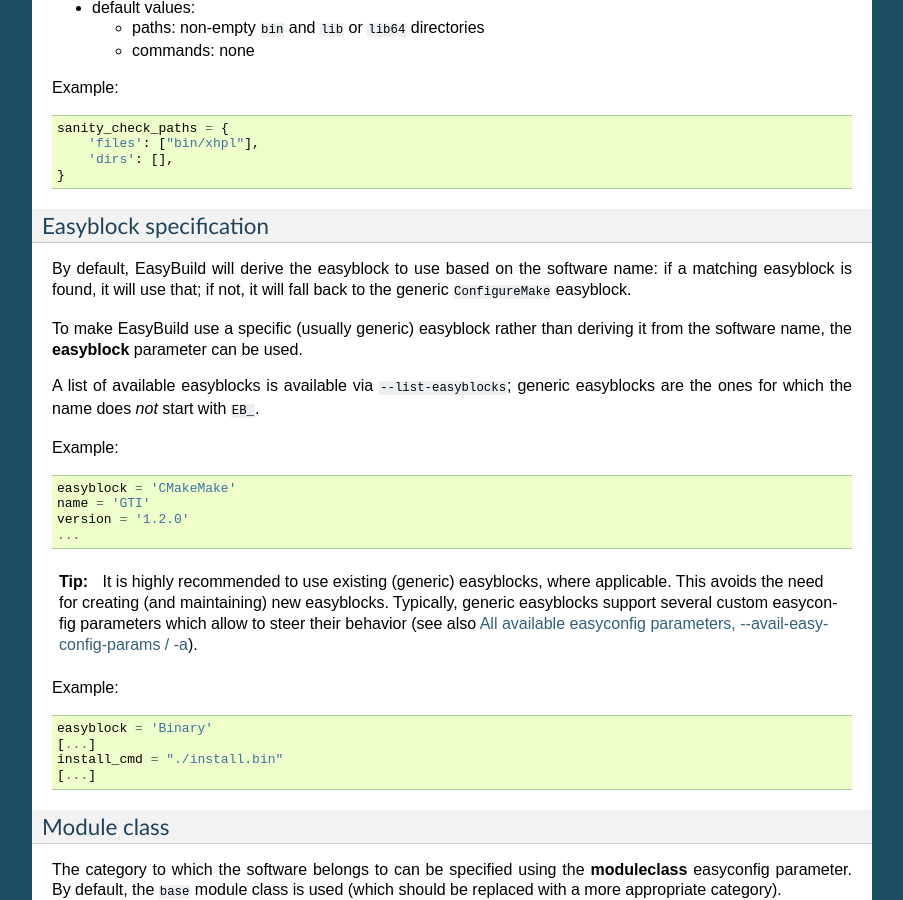
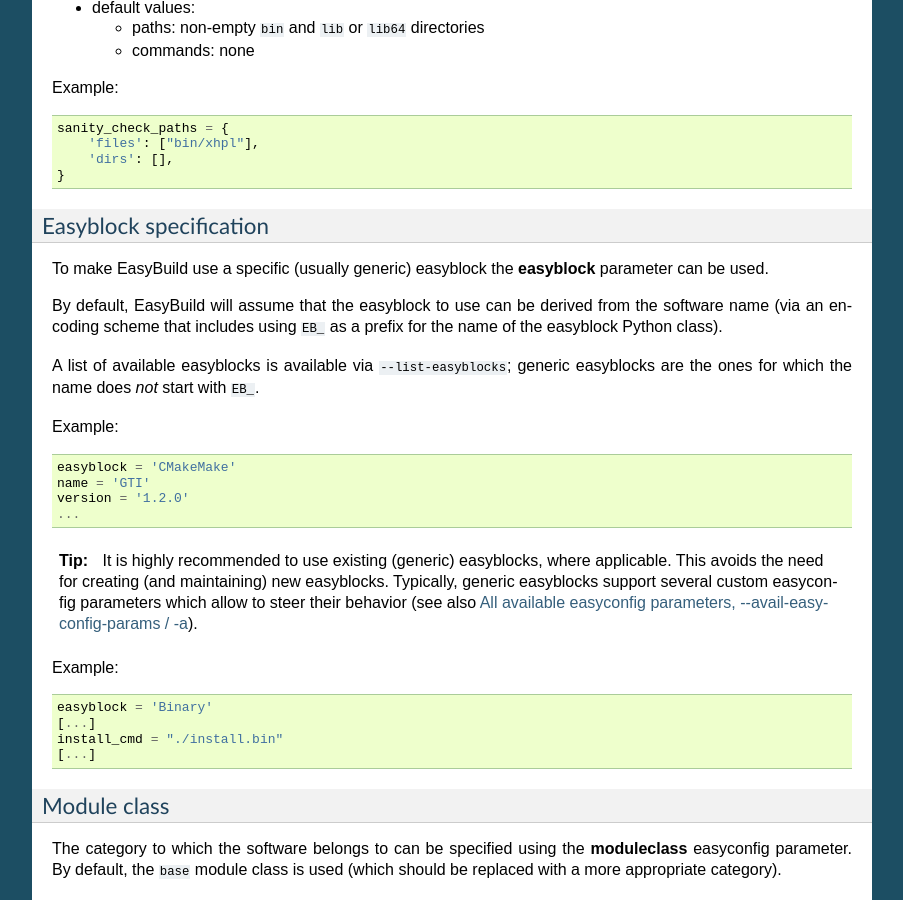
Before and after one commit to easybuilders/easybuild, a Sphinx documentation site: the page built from docs/Writing_easyconfig_files.rst, in a window 1280 px wide and 900 px high, scrolled down 4411 px. Shown: the whole window, without its empty margins (198-1101 px from the left). Built offline with Sphinx 7.4.7, drawn with Linux system fonts in a browser that asks for light colours.

Commit message:
fix documentation w.r.t. easyblock parameter, no more fallback to ConfigureMake

```diff
--- a/docs/Writing_easyconfig_files.rst
+++ b/docs/Writing_easyconfig_files.rst
@@ -265,15 +265,13 @@
 Easyblock specification
 ~~~~~~~~~~~~~~~~~~~~~~~
 
-By default, EasyBuild will derive the easyblock to use based on the software name:
-if a matching easyblock is found, it will use that;
-if not, it will fall back to the generic ``ConfigureMake`` easyblock.
+To make EasyBuild use a specific (usually generic) easyblock the **easyblock** parameter can be used.
 
-To make EasyBuild use a specific (usually generic) easyblock rather
-than deriving it from the software name, the **easyblock** parameter can be used.
+By default, EasyBuild will assume that the easyblock to use can be derived from the software name (via an encoding
+scheme that includes using ``EB_`` as a prefix for the name of the easyblock Python class).
 
 A list of available easyblocks is available via ``--list-easyblocks``;
-generic easyblocks are the ones for which the name does `not` start with ``EB_``.
+generic easyblocks are the ones for which the name does *not* start with ``EB_``.
 
 Example:
 
```
